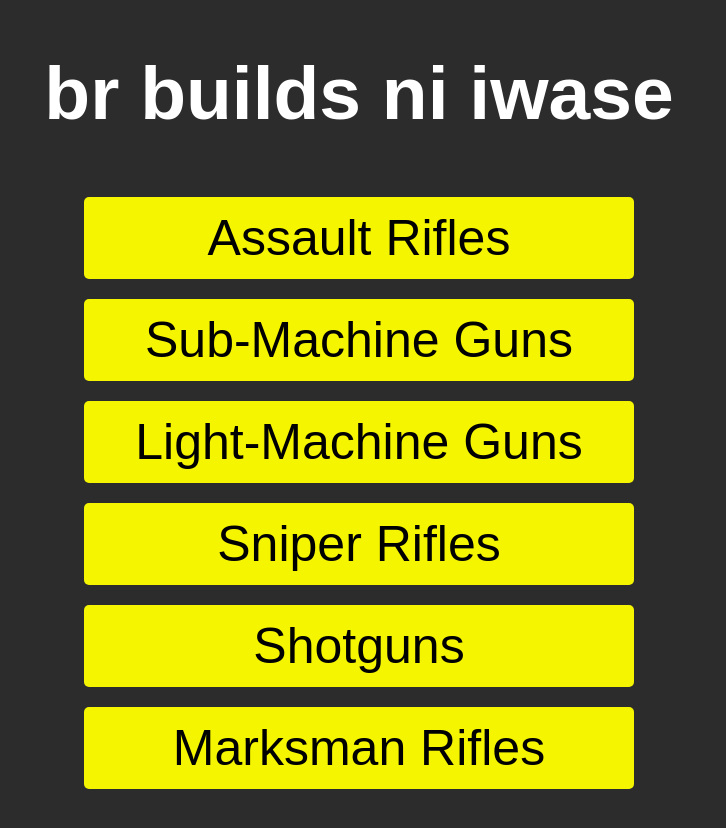
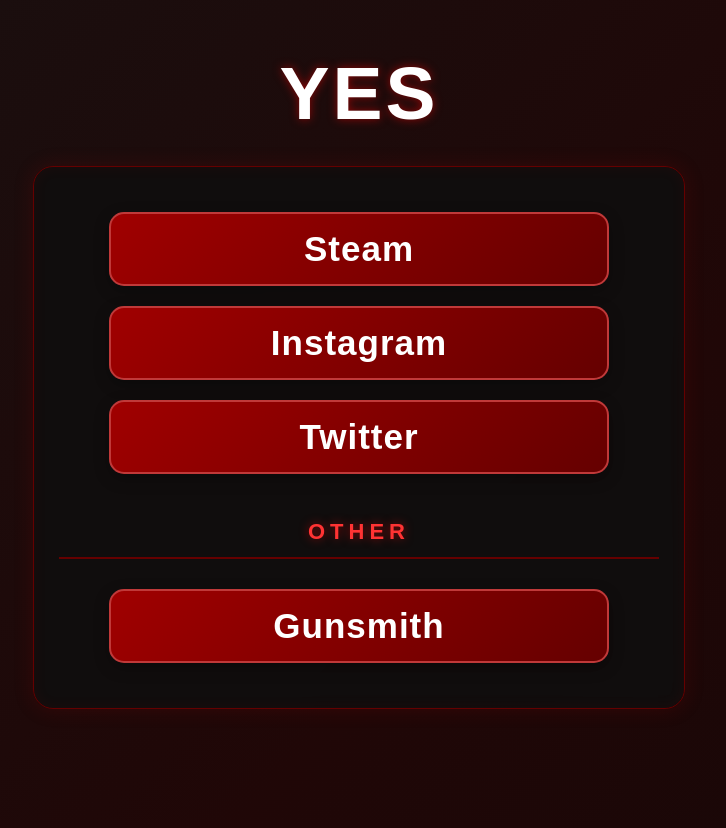
Before and after one commit to Iwase-XD/iwase-xd.github.io, a plain HTML site: page index.html in a window 1280 px wide. Shown: the whole page, without its empty margins (281-1007 px from the left). Before the commit the page ends 807 px from the top, so only its background shows below. Drawn offline with Linux system fonts and the light colour scheme.

Commit message:
Update index.html

```diff
--- a/index.html
+++ b/index.html
@@ -3,13 +3,44 @@
 <head>
 <style>
    body {
-        background-color: rgb(44, 44, 44);
+    background: linear-gradient(
+        -45deg,
+        #090909,
+        #200707,
+        #151515,
+        #350000,
+        #090909
+    );
+
+    background-size: 400% 400%;
+    animation: backgroundMove 12s ease infinite;
+
     font-family: Arial, sans-serif;
+    margin: 0;
+    min-height: 100vh;
+}
+
+@keyframes backgroundMove {
+    0% {
+        background-position: 0% 50%;
+    }
+    50% {
+        background-position: 100% 50%;
+    }
+    100% {
+        background-position: 0% 50%;
+    }
 }
    h1 {
     text-align: center;
     color: white;
     font-size: 75px;
+    font-weight: 800;
+    letter-spacing: 3px;
+    text-transform: uppercase;
+
+    text-shadow: 0 0 10px rgba(255, 0, 0, 0.5);
+    margin-bottom: 30px;
 }
     a {
         margin-top: 10px;
@@ -17,38 +48,92 @@
     }
    .button {
     display: inline-block;
-    background-color: rgb(245, 245, 0);
+    width: 500px;
+    box-sizing: border-box;
+
+    background: linear-gradient(135deg, #a00000, #650000);
     color: white;
-    padding: 12px 25px;
-    border-radius: 5px;
+
+    padding: 15px 25px;
+    border: 2px solid #c03939;
+    border-radius: 15px;
+
     text-decoration: none;
-    font-size: 50px;
-    color: black;
-    transition: 0.3s;
-    width: 500px;
+    text-align: center;
+    font-size: 35px;
+    font-weight: bold;
+    letter-spacing: 1px;
+
+    box-shadow: 0 5px 15px rgba(0, 0, 0, 0.3);
+    transition: all 0.3s ease;
+}
+
+.button:hover {
+    background: linear-gradient(135deg, #d00000, #900000);
+    border-color: #ff5555;
+    transform: translateY(-4px);
+    box-shadow: 0 8px 20px rgba(180, 0, 0, 0.4);
+}
+
+.button:active {
+    transform: translateY(0);
+    box-shadow: 0 2px 8px rgba(0, 0, 0, 0.3);
 }
 .container {
     text-align: center;
 }
+.button-container {
+    background: rgba(15, 15, 15, 0.85);
+    width: 600px;
+    margin: 30px auto;
+    padding: 35px 25px;
+
+    border: 1px solid #650000;
+    border-radius: 20px;
+
+    box-shadow:
+        0 0 20px rgba(150, 0, 0, 0.2),
+        inset 0 0 15px rgba(255, 0, 0, 0.05);
+
+    backdrop-filter: blur(10px);
+}
+.section-title {
+    color: #ff3333;
+    font-size: 22px;
+    font-weight: bold;
+    text-transform: uppercase;
+    letter-spacing: 5px;
+    text-align: center;
+
+    margin: 35px 0 20px;
+    padding-bottom: 12px;
+
+    border-bottom: 2px solid #650000;
+    text-shadow: 0 0 10px rgba(255, 0, 0, 0.5);
+}
 </style>
 <meta http-equiv="CONTENT-TYPE" content="text/html; charset=UTF-8">
-<title>CODM BR GUNSMITHS</title>
+<title>iwase</title>
 </head>
 <body>
-    <h1>br builds ni iwase</h1>
+    <h1>yes</h1>
     <div class="container">
-    <a href="ar.html" class="button">Assault Rifles</a>
+    <div class="button-container">
 
+        <a href="https://steamcommunity.com/id/iwaselol/" class="button">Steam</a>
         <br>
-    <a href="smg.html" class="button">Sub-Machine Guns</a>
+
+        <a href="https://www.instagram.com/iwaselol/" class="button">Instagram</a>
         <br>
-    <a href="lmtg.html" class="button">Light-Machine Guns</a>
+
+        <a href="https://x.com/iwaselol" class="button">Twitter</a>
         <br>
-    <a href="sr.html" class="button">Sniper Rifles</a>
-    <br>
-    <a href="sg.html" class="button">Shotguns</a>
-    <br>
-    <a href="mr.html" class="button">Marksman Rifles</a>
+
+        <p class="section-title">Other</p>
+
+        <a href="CODM.html" class="button">Gunsmith</a>
+
+    </div>
 </div>
 </body>
 </html>
```
Lines whose indentation alone changed are shown as unchanged.
